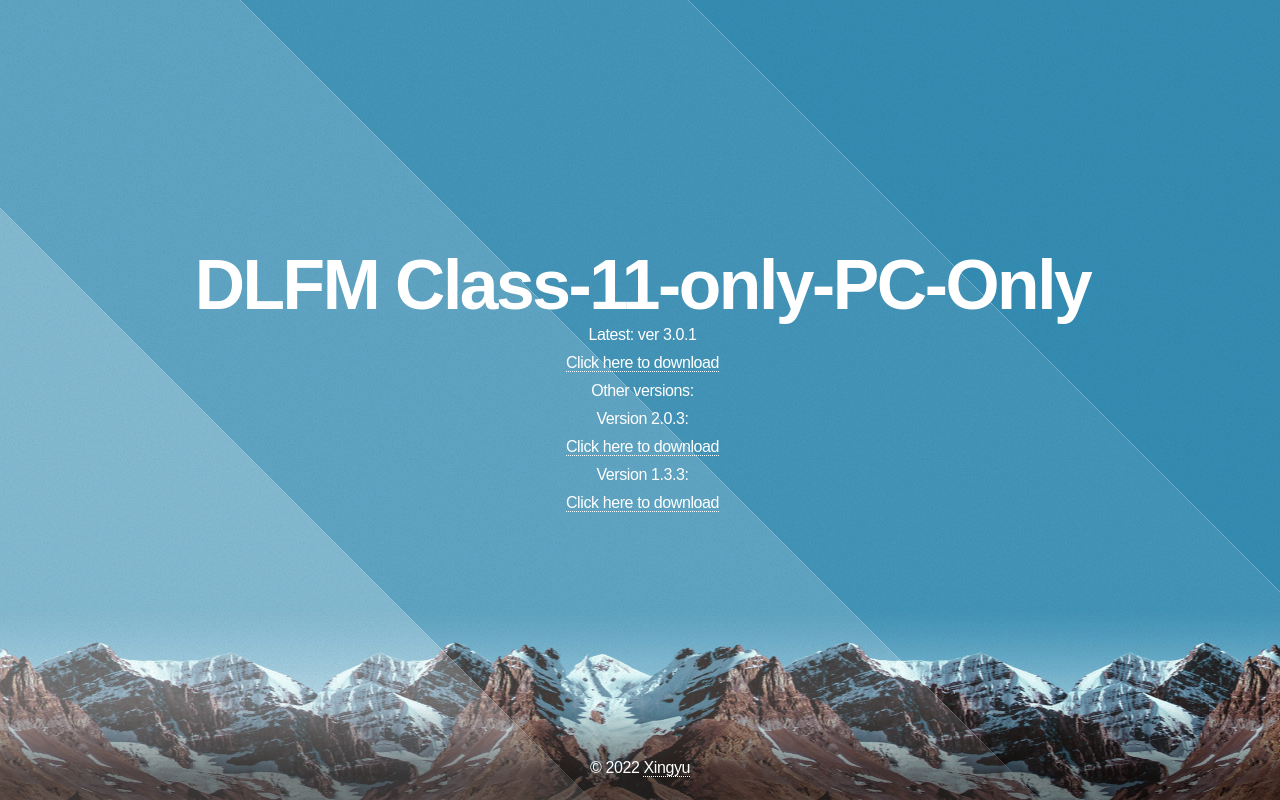
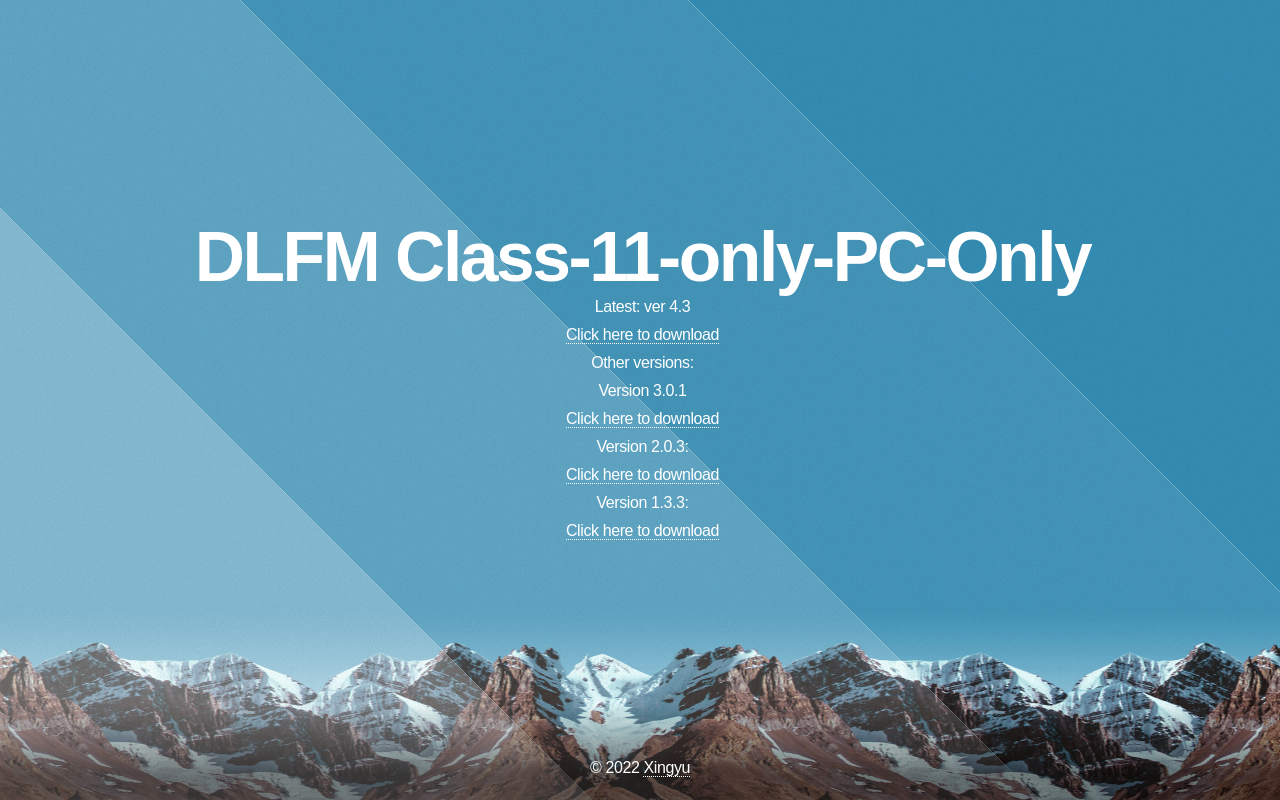
Before and after one commit to xingyu-xuan/proj, a plain HTML site: page dlfm/index.html in a window 1280 px wide. Drawn offline with Linux system fonts and the light colour scheme.

Commit message:
Update index.html

```diff
--- a/dlfm/index.html
+++ b/dlfm/index.html
@@ -23,9 +23,11 @@
 			<!-- Header -->
 			<header id="header">
 				<h1>DLFM Class-11-only-PC-Only</h1>
-				<div>Latest: ver 3.0.1 <div>
+				<div>Latest: ver 4.3 <div>
+				<a href="./ver4.3.rar">Click here to download</a>
+				<div>Other versions:</div>
+				<div>Version 3.0.1 <div>
 				<a href="./ver3.0.1.zip">Click here to download</a>
-				<div>Other versions:</div>
 				<div>Version 2.0.3:</div>
 				<a href="./ver2.0.3.zip">Click here to download</a>
 				<div>Version 1.3.3:</div>
```
